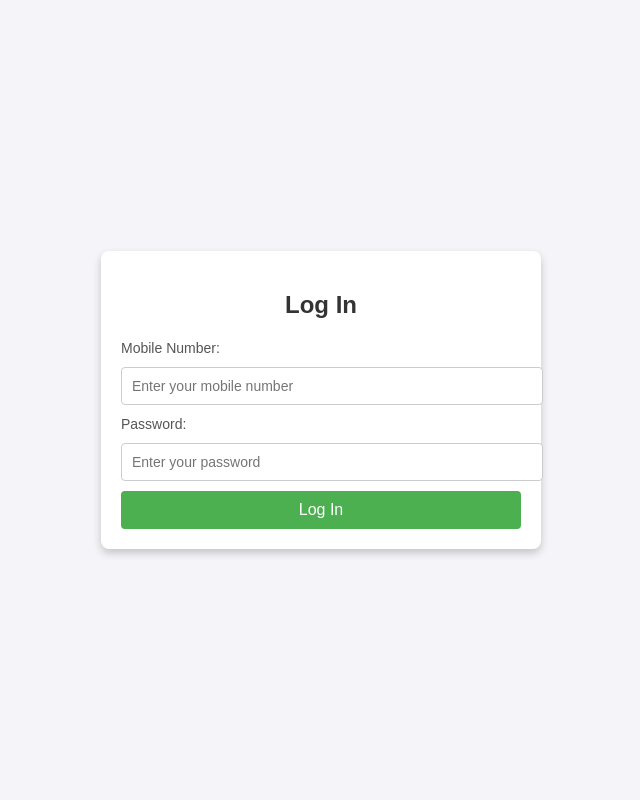
After one commit to soykothosen/EDGE-RUET-CSE-RUETCSEB0106, a PHP site: template 17.Module/1.Project01/views/login.php in a window 1280 px wide. The commit adds this page. Shown: the whole page, without its empty margins (319-959 px from the left). Run offline with PHP 8.4, Linux system fonts and the light colour scheme; the template is opened without the code that fills it, so the values that code supplies are empty.

Commit message:
log in implement done

```diff
--- /dev/null
+++ b/17.Module/1.Project01/views/login.php
@@ -0,0 +1,84 @@
+<!DOCTYPE html>
+<html lang="en">
+<head>
+    <meta charset="UTF-8">
+    <meta name="viewport" content="width=device-width, initial-scale=1.0">
+    <title>Log In Page</title>
+    <style>
+        body {
+            font-family: Arial, sans-serif;
+            background-color: #f4f4f9;
+            margin: 0;
+            padding: 0;
+            display: flex;
+            justify-content: center;
+            align-items: center;
+            height: 100vh;
+        }
+        .registration-form {
+            background: #ffffff;
+            padding: 20px;
+            border-radius: 8px;
+            box-shadow: 0 4px 8px rgba(0, 0, 0, 0.2);
+            max-width: 400px;
+            width: 100%;
+        }
+        .registration-form h2 {
+            margin-bottom: 20px;
+            font-size: 24px;
+            text-align: center;
+            color: #333;
+        }
+        .registration-form label {
+            font-size: 14px;
+            color: #555;
+        }
+        .registration-form input[type="text"],
+        .registration-form input[type="password"],
+        .registration-form input[type="tel"],
+        .registration-form textarea {
+            width: 100%;
+            padding: 10px;
+            margin: 10px 0;
+            border: 1px solid #ccc;
+            border-radius: 4px;
+            font-size: 14px;
+        }
+        .registration-form button {
+            background-color: #4CAF50;
+            color: white;
+            padding: 10px 20px;
+            border: none;
+            border-radius: 4px;
+            cursor: pointer;
+            font-size: 16px;
+            width: 100%;
+        }
+        .registration-form button:hover {
+            background-color: #45a049;
+        }
+    </style>
+</head>
+<body>
+    <div class="registration-form">
+        <h2>Log In</h2>
+
+        <?php $Base_Url = "/EDGE-RUET-CSE-RUETCSEB0106/17.Module/1.Project01"?>
+
+        <form action= "<?php echo $Base_Url. "/logincheck"; ?>" method="POST">
+
+            <label for="mobile">Mobile Number:</label>
+            <input type="text" id="mobile" name="mobile" placeholder="Enter your mobile number"  required>
+
+
+            <label for="password">Password:</label>
+            <input type="password" id="password" name="password" placeholder="Enter your password" required>
+
+
+            <button type="submit">Log In</button>
+        </form>
+
+
+    </div>
+</body>
+</html>
```
Also changed, not shown: 17.Module/1.Project01/index.php (+37 -1 lines).
